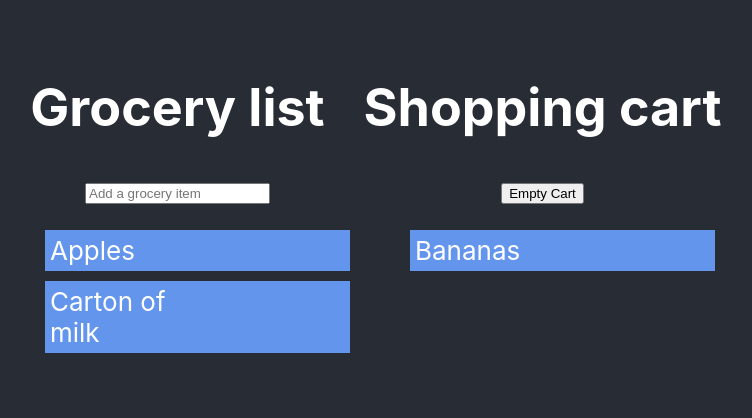
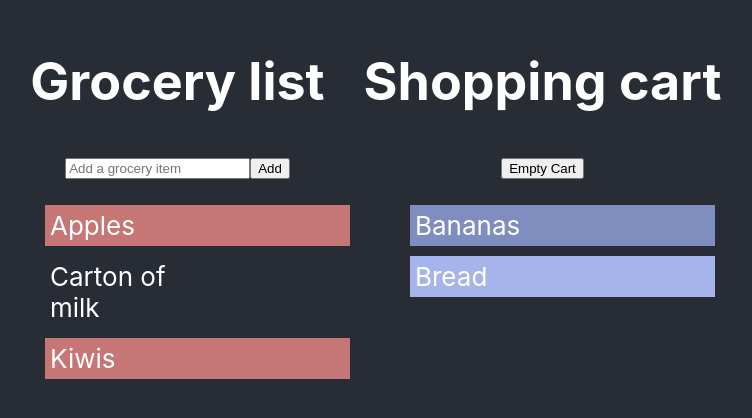
Before and after one commit to BrittDiepenhorst/ShoppingListandShoppingCart-ExerciseWincAcademy, a React (Create React App) app: page / in a window 1280 px wide. Shown: the part 190-608 px from the top of the page, without its empty margins (280-1032 px from the left). Built offline with nearby package versions, Linux system fonts and the light colour scheme.

Commit message:
Fourth Commit

```diff
--- a/src/Components/Container.js
+++ b/src/Components/Container.js
@@ -6,16 +6,21 @@ import '../Container.css'
 class Container extends Component {
     constructor(props) {
         super(props)
+
         this.clickItem = this.clickItem.bind(this);
+        this.clickItemWontModify = this.clickItemWontModify.bind(this);
         this.emptyCart = this.emptyCart.bind(this);
-        this.handleSumbit = this.handleSubmit.bind(this);
+        this.addItemToGroceryList = this.addItemToGroceryList.bind(this);
+
         this.state = {
             groceryItems: [
                 { id: 1, title: 'Apples' },
-                { id: 2, title: 'Carton of milk' }
+                { id: 2, title: 'Carton of milk' },
+                { id: 4, title: 'Kiwis' }
             ],
             shoppingListItems: [
-                { id: 3, title: 'Bananas' }
+                { id: 3, title: 'Bananas' },
+                { id: 5, title: 'Bread' }
             ]
         }
     }
@@ -27,6 +32,10 @@ class Container extends Component {
         })
     };
 
+    clickItemWontModify(item) {
+        console.log(`Clicked ${item.id}: ${item.title} but I wont modify anything!`)
+    }
+
     emptyCart() {
         this.setState(() => {
             return {
@@ -35,11 +44,17 @@ class Container extends Component {
         });
     }
 
-    handleSubmit(event) {
+    addItemToGroceryList = (event) => {
+        this.setState({
+            groceryItems: [...this.state.groceryItems, {
+                id: this.state.groceryItems.length +
+                    this.state.shoppingListItems.length +
+                    1,
+                title: event.target.value,
+                amount: 1,
+            }]
+        })
         event.preventDefault();
-        this.setState({
-            shoppingListItems: [...this.state.shoppingListItems, event.target.value]
-        })
     }
 
     render() {
@@ -51,7 +66,7 @@ class Container extends Component {
                         key={this.state.groceryItems.id}
                         items={this.state.groceryItems}
                         clickItem={this.clickItem}
-                        handleSubmit={this.handleSubmit}
+                        addItemToGroceryList={this.addItemToGroceryList}
                     />
                 </div>
 
@@ -61,7 +76,7 @@ class Container extends Component {
                     <ShoppingCart
                         key={this.state.shoppingListItems.id}
                         items={this.state.shoppingListItems}
-                        clickItem={this.clickItem}
+                        clickItem={this.clickItemWontModify}
                     />
                 </div>
             </div>
--- a/src/Components/GroceryList.js
+++ b/src/Components/GroceryList.js
@@ -2,13 +2,13 @@ import React from "react"
 import List from "./List"
 import InputField from "./InputField"
 
-function GroceryList({ items, clickItem, handleSubmit }) {
+function GroceryList({ items, clickItem, addItemToGroceryList }) {
     return (
         console.log(items),
         <div>
             <InputField
                 type="text"
-                onSubmit={handleSubmit}
+                addItemToGroceryList={addItemToGroceryList}
             />
             <List
                 key={items.id}
--- a/src/Components/InputField.js
+++ b/src/Components/InputField.js
@@ -1,18 +1,14 @@
 import React from "react"
 
-function InputField({ handleSubmit }) {
+function InputField({ addItemToGroceryList }) {
     return (
         <div>
-            <form onSubmit={handleSubmit}>
-                <input
-                    type="text"
-                    placeholder="Add a grocery item"
-                    // value={event.target.value}
-                    onSubmit={handleSubmit}
-                // key={item.id}
-                >
-                </input>
-            </form>
+            <input
+                type="text"
+                placeholder="Add a grocery item"
+            >
+            </input>
+            <button type="button" onClick={addItemToGroceryList}>Add</button>
         </div>
     )
 }
--- a/src/Components/List.js
+++ b/src/Components/List.js
@@ -5,7 +5,7 @@ class List extends Component {
     render() {
         return (
             <div>
-                <ul>
+                <ul className="app-list">
                     {this.props.items.map((item) => (
                         <ListItem
                             key={item.id}
--- a/src/Components/ShoppingCart.js
+++ b/src/Components/ShoppingCart.js
@@ -1,13 +1,13 @@
 import React from "react"
 import List from "./List"
 
-function ShoppingCart({ items, clickItem }) {
+function ShoppingCart({ items, clickItemWontModify }) {
     return (
-        <div>
+        <div className="shopping-cart">
             <List
                 key={items.id}
                 items={items}
-                clickItem={clickItem}
+                clickItem={clickItemWontModify}
             />
 
         </div>
--- a/src/Container.css
+++ b/src/Container.css
@@ -6,20 +6,20 @@
 .list-item {
     list-style: none;
     text-align: left;
-    background-color: coral;
     width: 150px;
     padding: 5px 150px 5px 5px;
     margin: 10px;
 }
 
-/* .list-item:nth-child(odd){
-    background-color: cornflowerblue;
-} */
 
-.shopping:nth-child(1) .list-item{
-    background-color: cornflowerblue;
-}
+ul.app-list li:nth-child(2n + 1) {
+    background-color: rgb(199, 118, 118);
+  }
 
-.shopping:nth-child(2) .list-item{
-    background-color: coral;
-}
+  .shopping-cart ul.app-list li {
+    background-color: rgb(165, 181, 235);
+  }
+
+  .shopping-cart ul.app-list li:nth-child(2n + 1) {
+    background-color: rgb(127, 142, 190);
+  }
```
